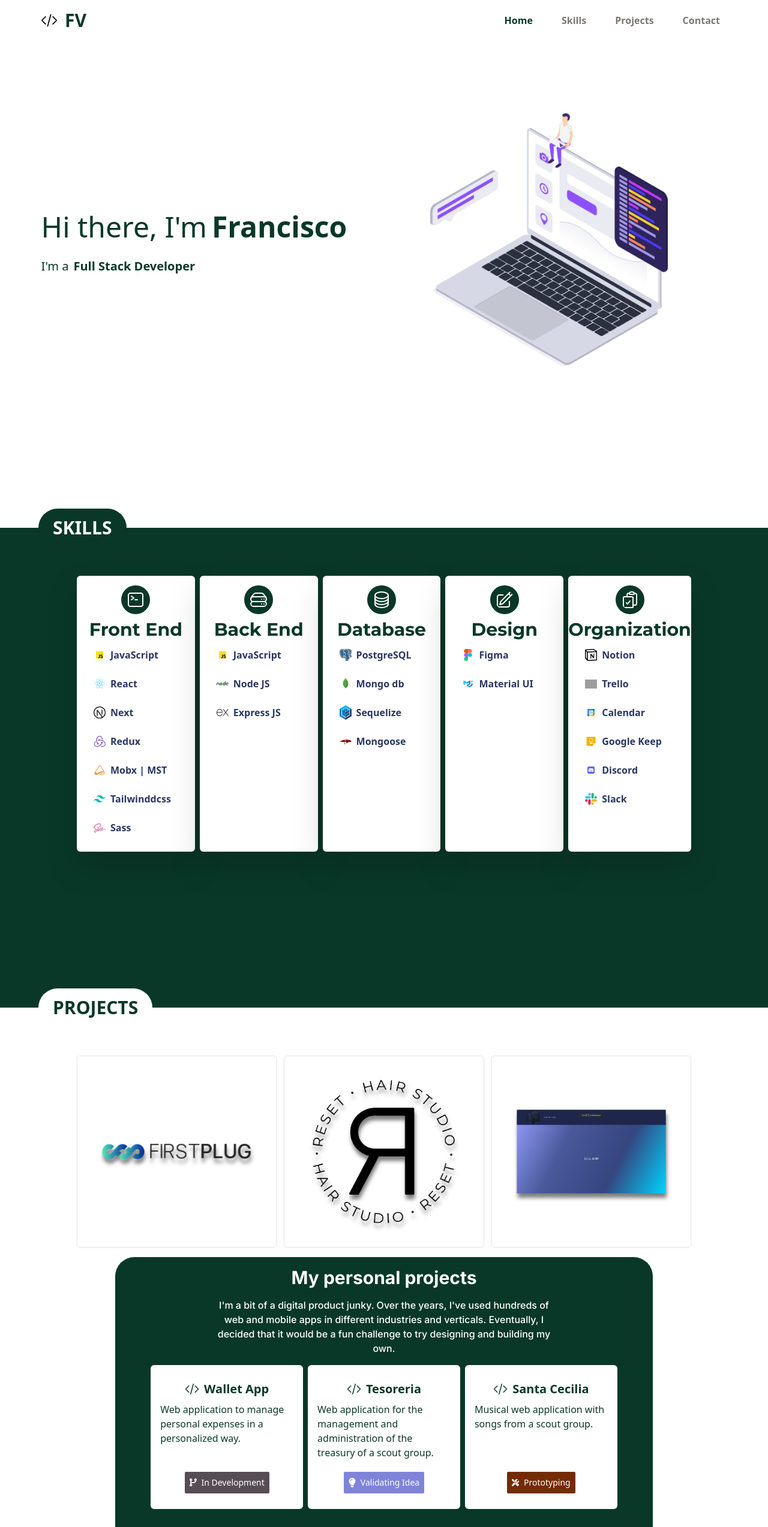
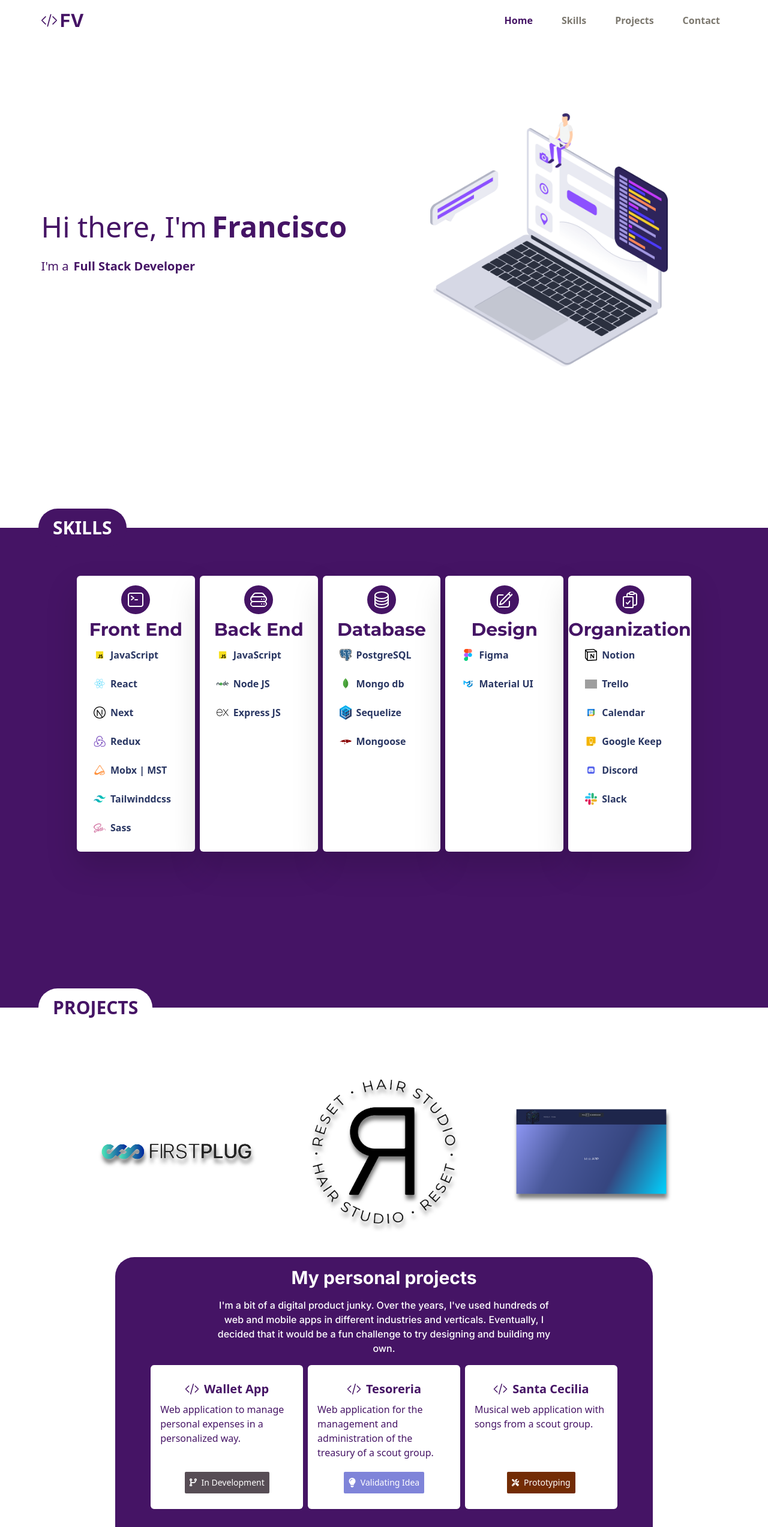
Before and after one commit to Francisco-Villanueva/my-portfolio, a Next.js app: page / in a window 1280 px wide. Shown: the top 2546 px of the page at 60% size. Built offline with nearby package versions, Linux system fonts and the light colour scheme; grey boxes are pictures that could not be loaded.

Commit message:
finished restyling

```diff
--- a/src/commons/FvLogo.jsx
+++ b/src/commons/FvLogo.jsx
@@ -3,9 +3,9 @@
 
 export default function FvLogo({ className = "" }) {
   return (
-    <div className={`  flex items-center gap-2   ${className}`}>
-      <CodeIcon className="w-9  rounded-full p-1  " />
-      <h2 className=" text-3xl  font-bold text-purple ">FV</h2>
+    <div className={`  flex items-center    ${className}`}>
+      <CodeIcon className="w-9  rounded-full p-1  text-purple " />
+      <h2 className=" text-3xl  font-bold text-purple font-inter ">FV</h2>
     </div>
   );
 }
--- /dev/null
+++ b/src/commons/Textarea.jsx
@@ -0,0 +1,13 @@
+import React from "react";
+
+export default function Textarea({ className = "", label }) {
+  return (
+    <div className={`flex flex-col gap-2 ${className}`}>
+      <label className="block text-dark-grey ml-2 text-gray-400">{label}</label>
+      <textarea
+        className="bg-purple border rounded-xl px-4 py-2 focus:outline-none"
+        rows={4}
+      />
+    </div>
+  );
+}
--- a/src/commons/WorkCard.jsx
+++ b/src/commons/WorkCard.jsx
@@ -20,7 +20,8 @@
     <article
       onMouseOver={handleHover}
       onMouseOut={handleHoverOut}
-      className={`relative h-[20rem] rounded-[5px] border    shadow-sm overflow-hidden hover:border-purple transition-all duration-200 ${className}`}
+      className={`relative h-[20rem] rounded-[5px]
+       overflow-hidden hover:border  transition-all duration-200 ${className}`}
     >
       <Image
         src={project.logo}
--- a/src/components/ContactUS.jsx
+++ b/src/components/ContactUS.jsx
@@ -4,16 +4,18 @@
 import InternalLayout from "@/commons/InternalLayout";
 import SectionHeader from "@/commons/SectionHeader";
 import SectionLayout from "@/commons/SectionLayout";
+import Textarea from "@/commons/Textarea";
 import React from "react";
 
 export default function ContactUS({ sectionTheme = "" }) {
   return (
     <InternalLayout>
       <SectionHeader sectionTheme={sectionTheme}>Contact Me</SectionHeader>
-      <SectionLayout className="  h-[80vh] rounded-md p-4 text-white font-montserrat w-[50vw]">
+      <SectionLayout className="flex flex-col gap-4 h-[80vh] w-[550px] rounded-md p-4 text-white font-montserrat ">
         <p className="text-2xl font-bold">
           I'm excited to learn about yoru proyect. Contact me to get started!
         </p>
+        <hr />
         <form action="submit" className="flex flex-col gap-4">
           <div className="flex gap-2 ">
             <Input
@@ -30,7 +32,7 @@
             />
           </div>
           <Input type={"text"} title={"Phone Number"} outline={true} />
-          <Input type={"text"} title={"Description"} outline={true} size={6} />
+          <Textarea label={"Description"} />
           <Button variant={"secondary"} className="w-1/4 m-auto font-bold">
             Submit
           </Button>
--- a/src/components/HomePage.jsx
+++ b/src/components/HomePage.jsx
@@ -4,7 +4,7 @@
 export default function HomePage({ className = "" }) {
   return (
     <section className={`${className}   h-[100vh]  `}>
-      <div className="h-full w-full flex  items-center justify-around  p-[3rem] ">
+      <div className="h-full w-full flex  items-center justify-around   p-[3rem] ">
         <div className="flex flex-col gap-4">
           <div className="flex gap-2  text-[3rem] ">
             <span className="text-purple font-light">Hi there, I'm</span>
--- a/tailwind.config.js
+++ b/tailwind.config.js
@@ -13,9 +13,9 @@
           "conic-gradient(from 180deg at 50% 50%, var(--tw-gradient-stops))",
       },
       colors: {
-        // purple: "#451465",
+        purple: "#451465",
         // purple: "#0f254b",
-        purple: "#093828",
+        // purple: "#093828",
 
         "light-purple": "#7c786f",
         blue: "#2a3763",
```
